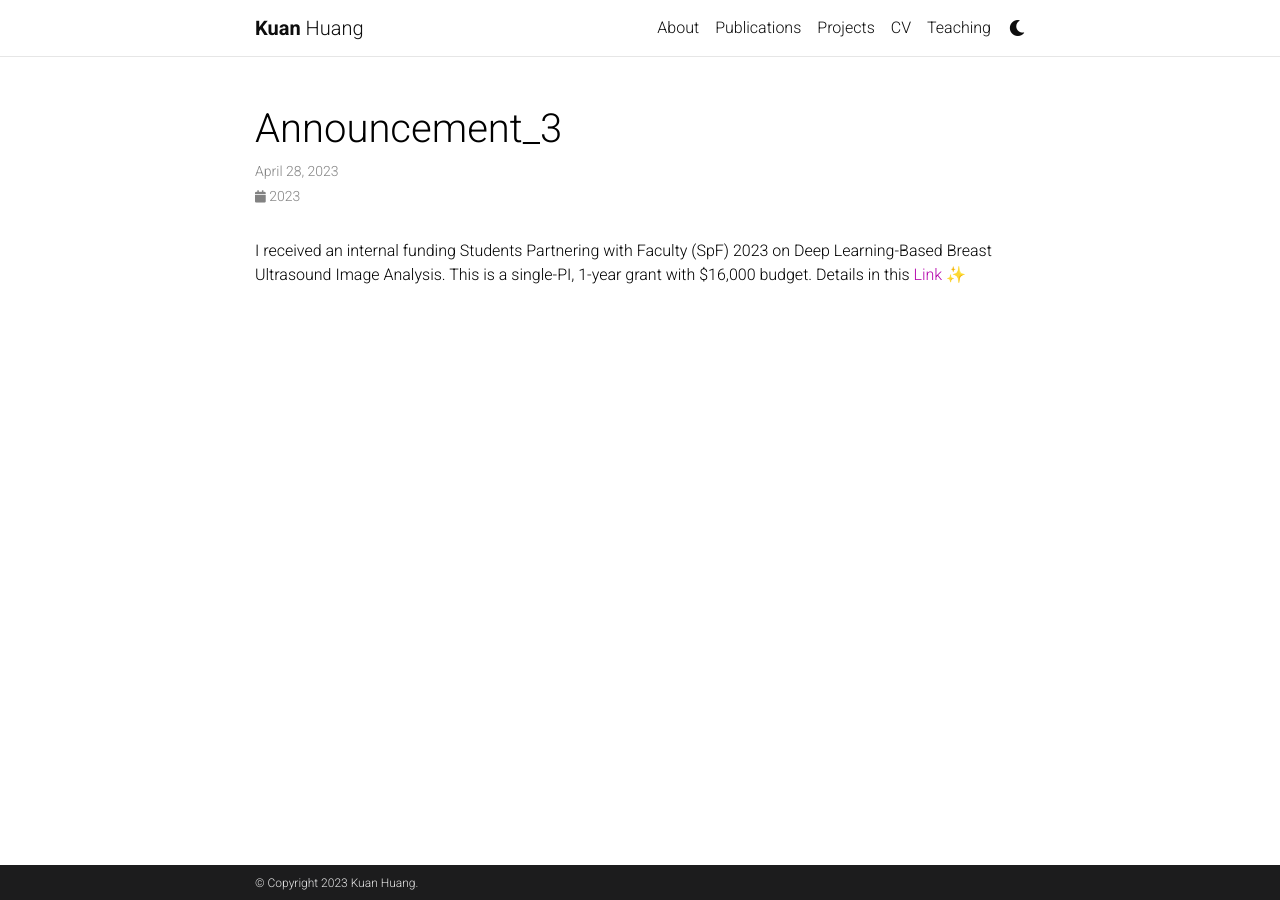
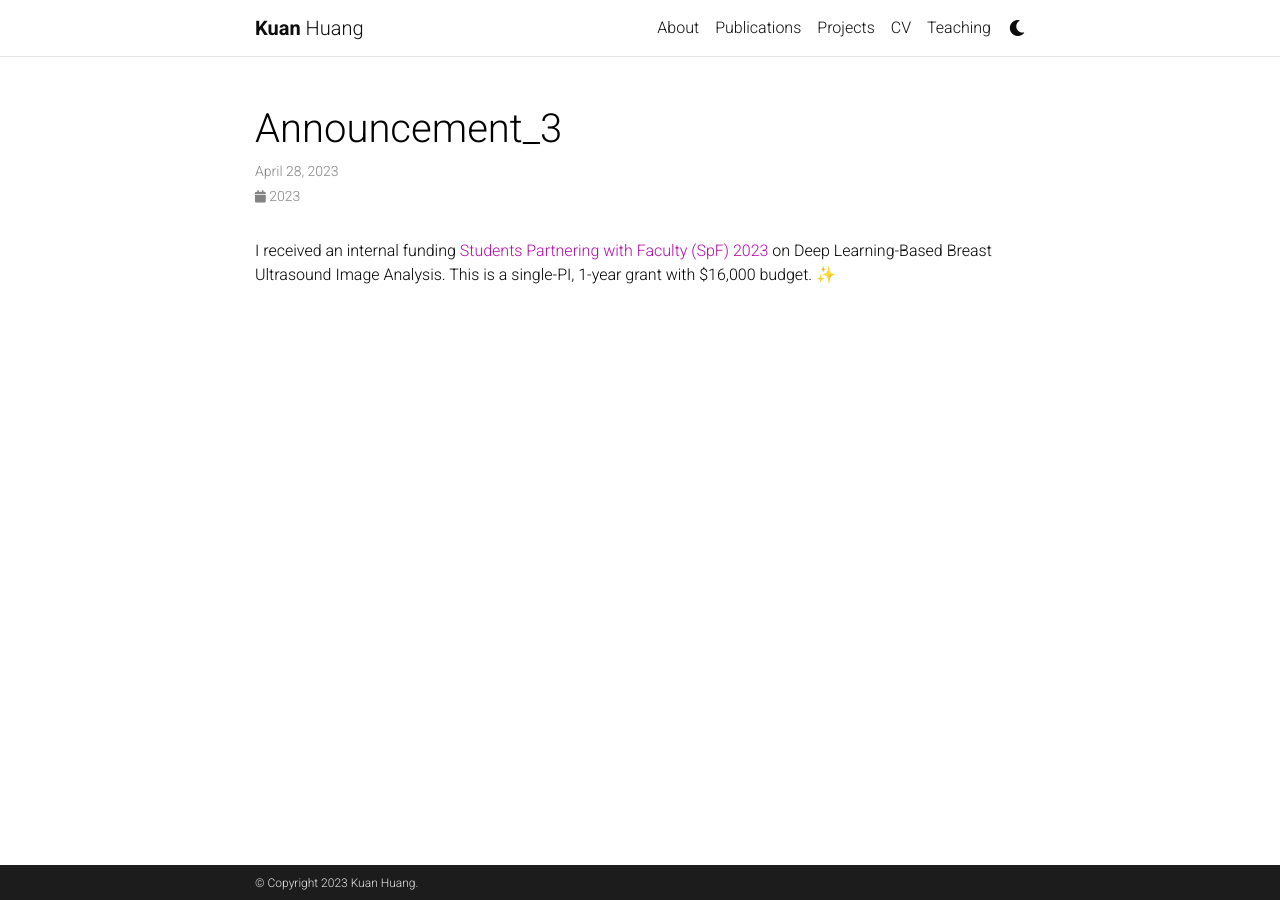
Before and after one commit to kuanhuang0624/kuanhuang0624.github.io, a Jekyll site: the page built from _news/announcement_3.md, in a window 1280 px wide. Built offline with Jekyll 4.4.1, drawn with Linux system fonts in a browser that asks for light colours; emoji names are drawn with the system emoji font; comment, search, counter and statistics services are not loaded; a style sheet for code colours, icons or effects is not loaded.

Commit message:
modify news

```diff
--- a/_news/announcement_3.md
+++ b/_news/announcement_3.md
@@ -5,5 +5,5 @@ inline: true
 related_posts: false
 ---
 
-I received an internal funding Students Partnering with Faculty (SpF) 2023 on Deep Learning-Based Breast Ultrasound Image Analysis.
-This is a single-PI, 1-year grant with $16,000 budget. Details in this [Link](https://www.kean.edu/offices/research-and-sponsored-programs/internal-funding-research/students-partnering-faculty-spf) :sparkles:
+I received an internal funding [Students Partnering with Faculty (SpF) 2023](https://www.kean.edu/offices/research-and-sponsored-programs/internal-funding-research/students-partnering-faculty-spf) on Deep Learning-Based Breast Ultrasound Image Analysis.
+This is a single-PI, 1-year grant with $16,000 budget. :sparkles:
```
Also changed, not shown: _news/announcement_1.md (+1 -1 lines).
